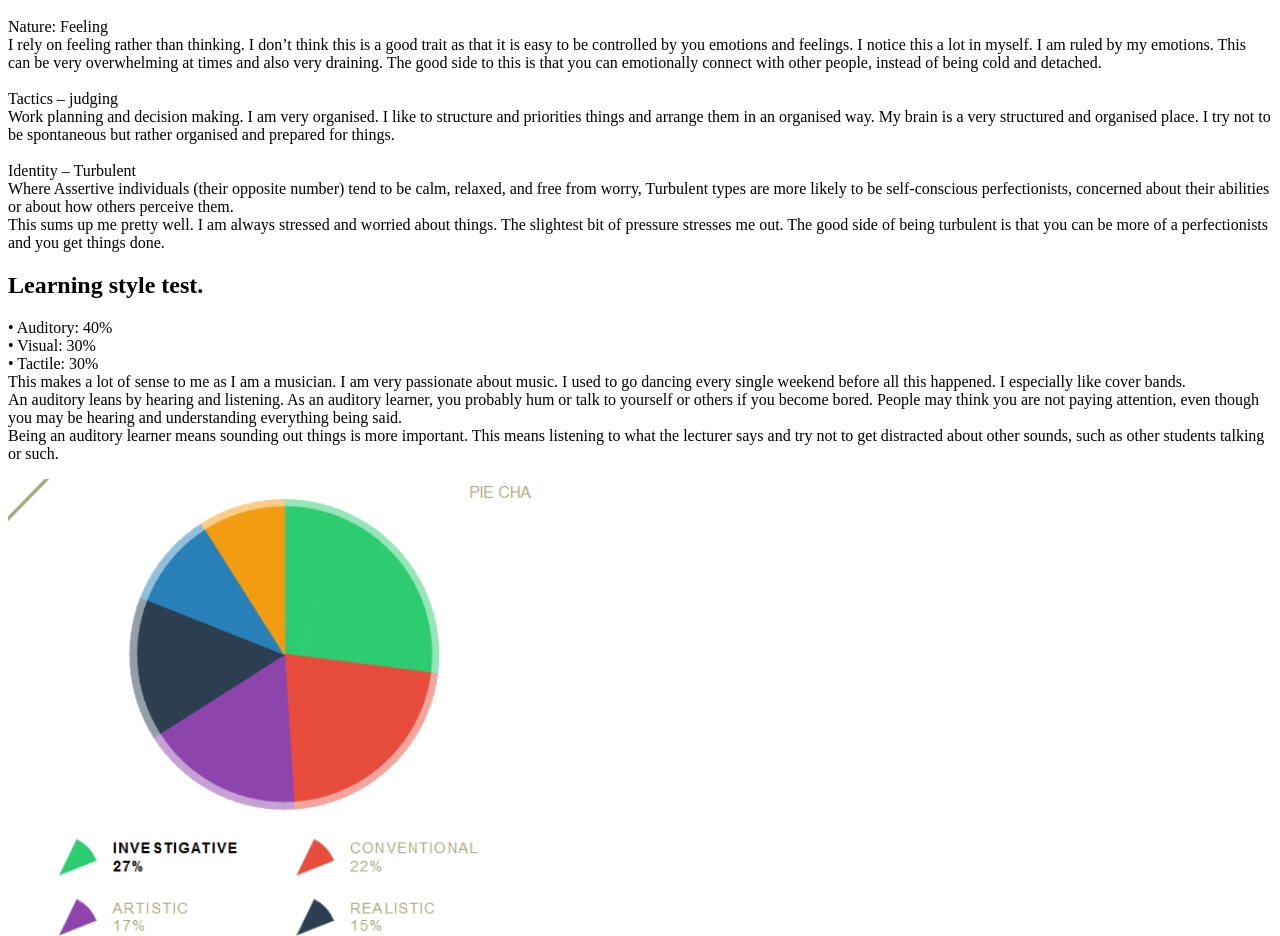
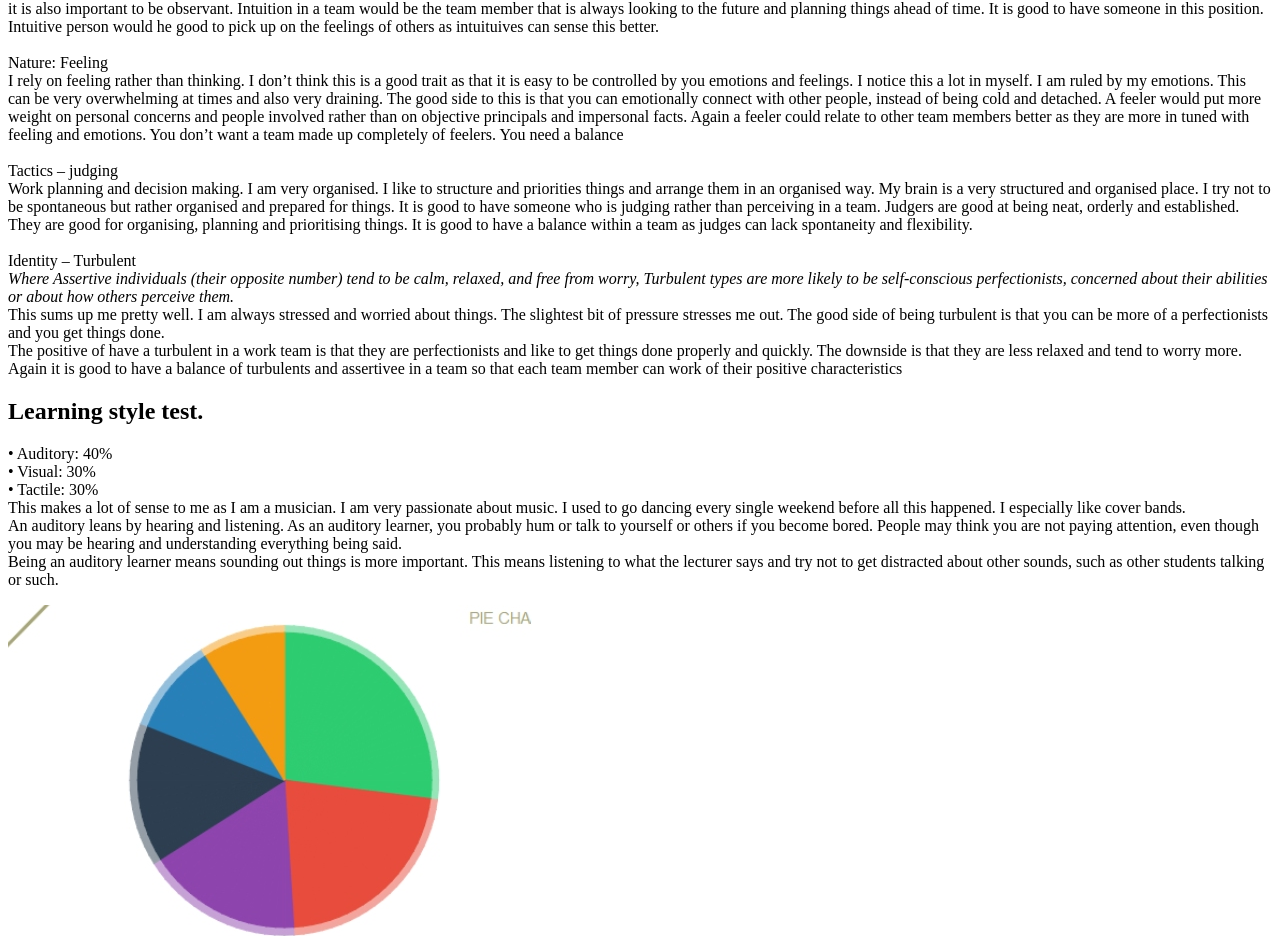
Before and after one commit to TMarshman/COSC1078-Assignment-1, a plain HTML site: page index.html in a window 1280 px wide. Shown: the part 2332-3268 px from the top of the page. Drawn offline with Linux system fonts and the light colour scheme.

Commit message:
Update index.html

```diff
--- a/index.html
+++ b/index.html
@@ -61,17 +61,19 @@ INFJT – Advocate</h2>
 
 <p>Creative, insightful, inspiring and convincing, decisive, determined and passionate, altruistic, sensitive, extremely private, perfectionistic, can burn out easily.<br><br>
 Mind: Introverted<br>
-It comes as no surprise to me that I am leaning towards very strong introversion.  This isn’t always a bad thing.  It is said that at a party, an extrovert will meet a lot of people and make a lot of friends, but an introvert will only meet a few people but will get to know them a lot  better.  I can say that as an introvert, I function on my own quite well and like to live in my own world.  Of course everyone needs social interaction, but some of us can be ok on our own.  I was once told that when talking to people, I am a great listener and always give thoughtful feedback.<br><br>
+It comes as no surprise to me that I am leaning towards very strong introversion.  This isn’t always a bad thing.  It is said that at a party, an extrovert will meet a lot of people and make a lot of friends, but an introvert will only meet a few people but will get to know them a lot  better.  I can say that as an introvert, I function on my own quite well and like to live in my own world.  Of course everyone needs social interaction, but some of us can be ok on our own.  I was once told that when talking to people, I am a great listener and always give thoughtful feedback.
+ I don’t think being introverted or extroverted would affect working in a team much.  Introverts would be suited to small teams, which extroverts would be suited to larger scale team <br><br>
 Energy: Intuitive<br>
 <i>Intuitive people live in the future and are immersed in the world of possibilities. They process information through patterns and impressions. Intuitive people value inspiration and imagination. They gather knowledge by reading between the lines. Their abstract nature attracts them toward deep ideas and concepts.I am intuitive rather than observant.</i><br>
-Intuition means that you rely on your own feelings more that hard, observational facts.  This again comes from me living in my own personal world.  Relying on your intuition is great to a degree but it is also important to be observant.<br>
+Intuition means that you rely on your own feelings more that hard, observational facts.  This again comes from me living in my own personal world.  Relying on your intuition is great to a degree but it is also important to be observant. Intuition in a team would be the team member that is always looking to the future and planning things ahead of time.  It is good to have someone in this position.  Intuitive person would he good to pick up on the feelings of others as intuituives can sense this better.  <br>
 <br>Nature: Feeling<br>
-I rely on feeling rather than thinking.  I don’t think this is a good trait as that it is easy to be controlled by you emotions and feelings.  I notice this a lot in myself.  I am ruled by my emotions.  This can be very overwhelming at times and also very draining.  The good side to this is that you can emotionally connect with other people, instead of being cold and detached.<br>
+I rely on feeling rather than thinking.  I don’t think this is a good trait as that it is easy to be controlled by you emotions and feelings.  I notice this a lot in myself.  I am ruled by my emotions.  This can be very overwhelming at times and also very draining.  The good side to this is that you can emotionally connect with other people, instead of being cold and detached. A feeler would put more weight on personal concerns and people involved rather than on objective principals and impersonal facts.  Again a feeler could relate to other team members better as they are more in tuned with feeling and emotions.  You don’t want a team made up completely of feelers. You need a balance<br>
 <br>Tactics – judging<br>
-Work planning and decision making.  I am very organised.  I like to structure and priorities things and arrange them in an organised way.  My brain is a very structured and organised place.  I try not to be spontaneous but rather organised and prepared for things.<br>
+Work planning and decision making.  I am very organised.  I like to structure and priorities things and arrange them in an organised way.  My brain is a very structured and organised place.  I try not to be spontaneous but rather organised and prepared for things. It is good to have someone who is judging rather than perceiving in a team.  Judgers are good at being neat, orderly and established. They are good for organising, planning and prioritising things.  It is good to have a balance within a team as judges can lack spontaneity and flexibility.  <br>
 <br>Identity – Turbulent<br>
-Where Assertive individuals (their opposite number) tend to be calm, relaxed, and free from worry, Turbulent types are more likely to be self-conscious perfectionists, concerned about their abilities or about how others perceive them.<br>
+<i>Where Assertive individuals (their opposite number) tend to be calm, relaxed, and free from worry, Turbulent types are more likely to be self-conscious perfectionists, concerned about their abilities or about how others perceive them.</i><br>
 This sums up me pretty well.  I am always stressed and worried about things.  The slightest bit of pressure stresses me out.  The good side of being turbulent is that you can be more of a perfectionists and you get things done.<br>
+The positive of have a turbulent in a work team is that they are perfectionists and like to get things done properly and quickly.  The downside is that they are less relaxed and tend to worry more.  Again it is good to have a balance of turbulents  and assertivee in a team so that each team member can work of their positive characteristics <br>
 </p>
 <h2>Learning style test.  </h2>
 <p>•	Auditory: 40%<br>
```
